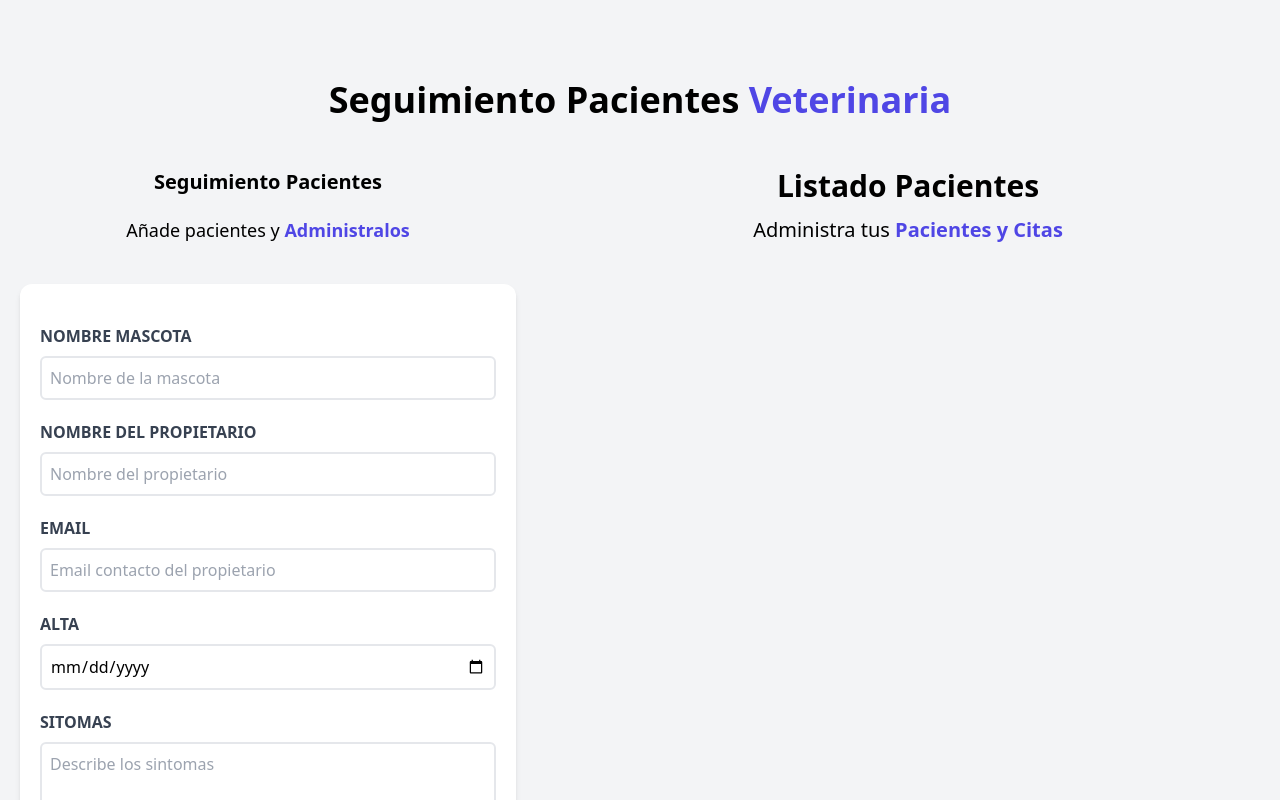
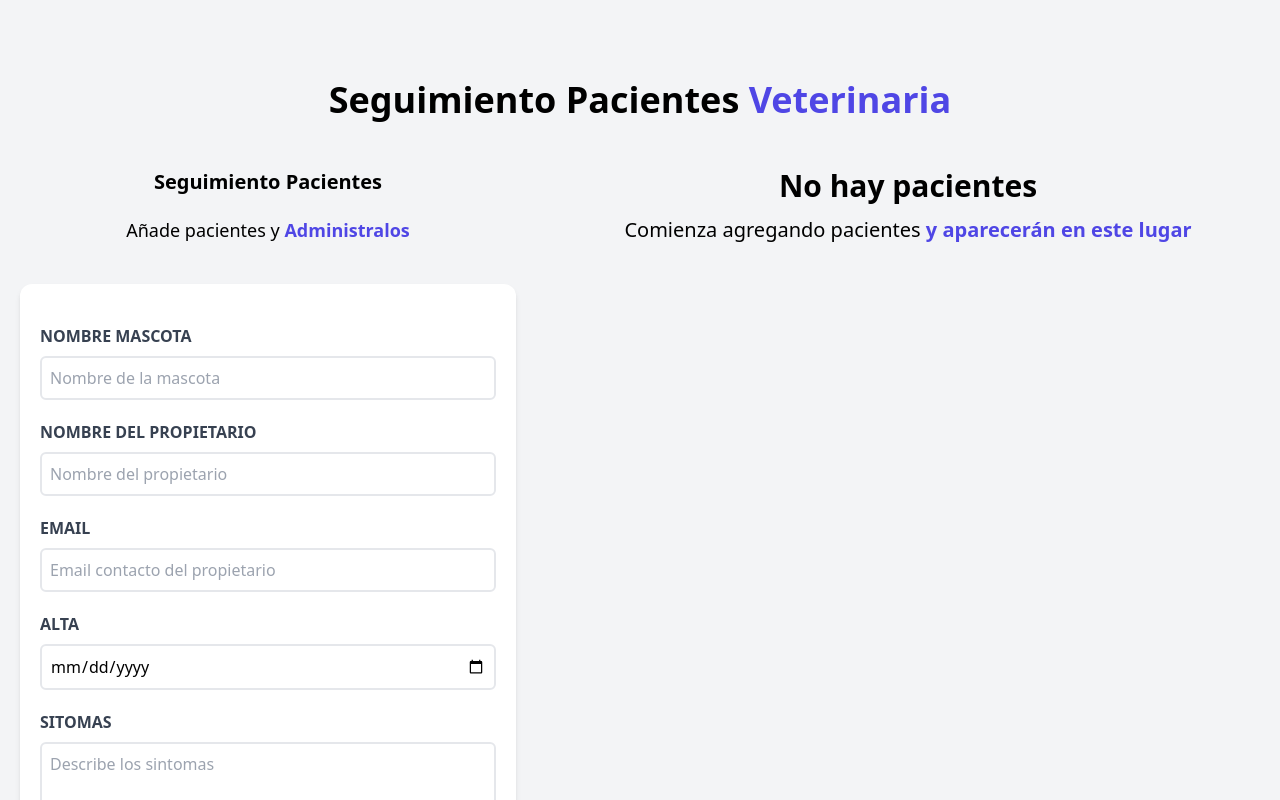
Before and after one commit to Racknar0/REACT-Citas-Veterinaria, a React (Vite) app: page / in a window 1280 px wide. Shown: the top 800 px of the page. Built offline with nearby package versions, Linux system fonts and the light colour scheme.

Commit message:
Texto de forma Condicional

```diff
--- a/src/components/Formulario.jsx
+++ b/src/components/Formulario.jsx
@@ -11,6 +11,12 @@ const Formulario = ( { pacientes, setPacientes } ) => {
 
     const [error, setError] = useState(false);
 
+    const generarId = () => {
+        const random = Math.random().toString(36).substring(2);
+        const fecha = Date.now().toString(36);
+
+        return random + fecha;
+    };
 
 
     const handleSubmit = (e) => {
@@ -31,8 +37,10 @@ const Formulario = ( { pacientes, setPacientes } ) => {
             propietario,
             email,
             fecha,
-            sintomas
+            sintomas,
+            id: generarId()
         }
+
 
         setPacientes([...pacientes, objetoPaciente])
 
--- a/src/components/ListadoPacientes.jsx
+++ b/src/components/ListadoPacientes.jsx
@@ -3,6 +3,8 @@ import Paciente from './Paciente';
 const ListadoPacientes = ({ pacientes }) => {
     return (
         <div className="md:w-1/2 lg:w-3/5 md:h-screen overflow-y-scroll">
+            {pacientes && pacientes.length ? (
+                <>
                     <h2 className="font-black text-3xl text-center">
                         Listado Pacientes
                     </h2>
@@ -12,12 +14,23 @@ const ListadoPacientes = ({ pacientes }) => {
                             Pacientes y Citas
                         </span>
                     </p>
+                </>
+            ) : (
+                <>
+                <h2 className="font-black text-3xl text-center">
+                        No hay pacientes
+                    </h2>
+                    <p className="text-xl mt-3 text-center">
+                        Comienza agregando pacientes{' '}
+                        <span className="text-indigo-600 font-bold">
+                            y aparecerán en este lugar
+                        </span>
+                    </p>
+                </>
+            )}
 
-            {pacientes.map((paciente, index) => (
-                <Paciente
-                    key={index}
-                    paciente={paciente}
-                />
+            {pacientes.map((paciente) => (
+                <Paciente key={paciente.id} paciente={paciente} />
             ))}
         </div>
     );
--- a/src/components/Paciente.jsx
+++ b/src/components/Paciente.jsx
@@ -1,7 +1,7 @@
 
 
 const Paciente = ({paciente}) => {
-  console.log(paciente);
+
   const {nombre, propietario, email, fecha, sintomas} = paciente;
 
   return (
```
Lines whose indentation alone changed are shown as unchanged.
